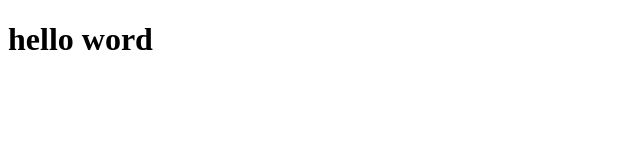
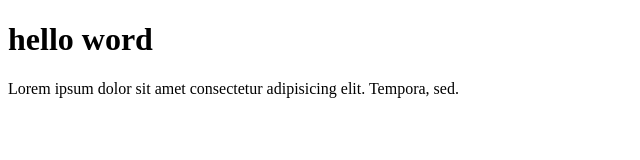
Before and after one commit to cheesecake31/git-test, a plain HTML site: page index.html in a window 1280 px wide. Shown: the whole page, without its empty margins (0-640 px from the left). Drawn offline with Linux system fonts and the light colour scheme.

Commit message:
menambahkan paragraf

```diff
--- a/index.html
+++ b/index.html
@@ -8,5 +8,7 @@
 </head>
 <body>
     <h1>hello word</h1>
+    <p>Lorem ipsum dolor sit amet consectetur
+        adipisicing elit. Tempora, sed.</p>
 </body>
 </html>
```
